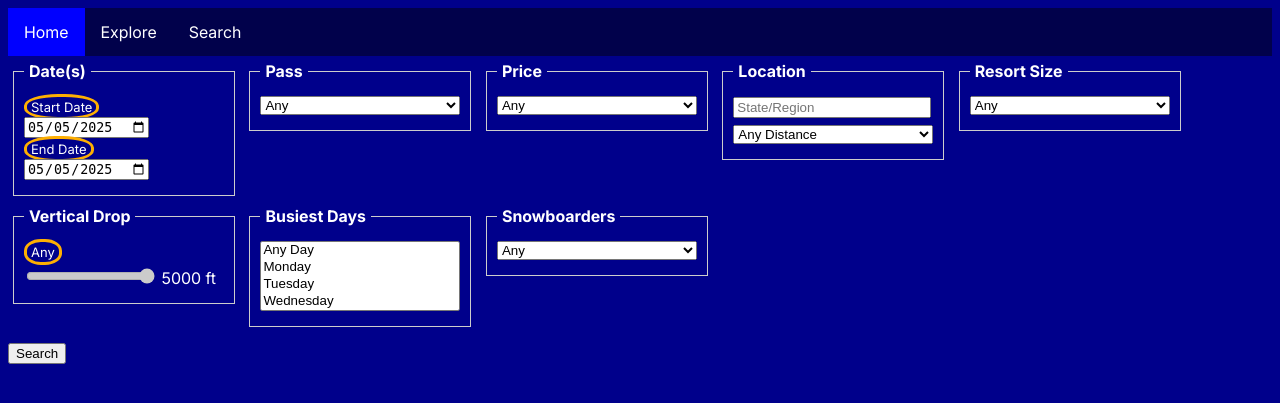
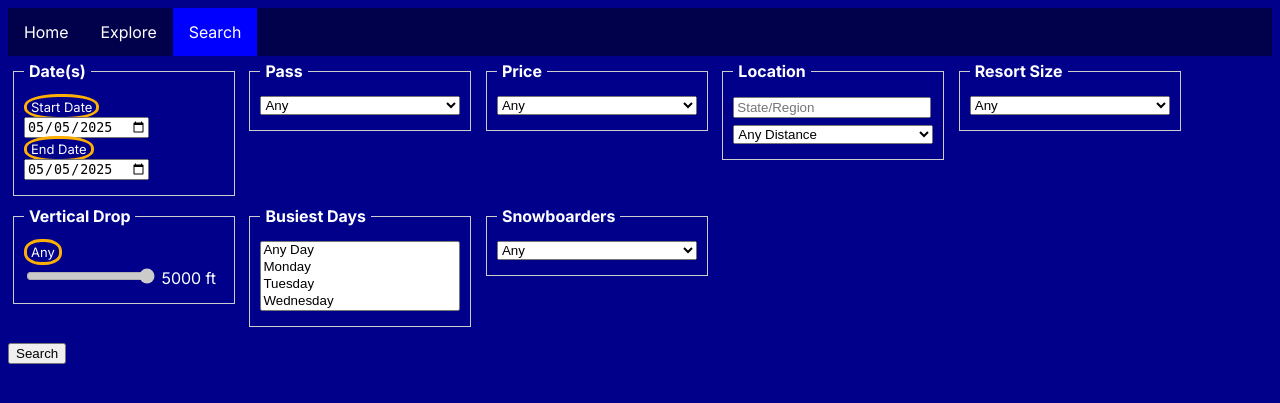
Before and after one commit to jinjen2004/PowDay, a Flask app: page /search in a window 1280 px wide. Shown: the top 403 px of the page. Run offline with Flask 3, Linux system fonts and the light colour scheme; some libraries are stand-ins or nearby versions.

Commit message:
one navbar thing fixed

```diff
--- a/templates/search.html
+++ b/templates/search.html
@@ -25,9 +25,9 @@
 </head>
 <body>
   <ul>
-    <li><a class="active" href="{{url_for('home')}}">Home</a></li>
+    <li><a href="{{url_for('home')}}">Home</a></li>
     <li><a href="{{url_for('explore')}}">Explore</a></li>
-    <li><a href="{{url_for('search')}}">Search</a></li>
+    <li><a class="active" href="{{url_for('search')}}">Search</a></li>
   </ul>
   <main>
   <!-- ── SEARCH FORM ────────────────────────────────────────────────── -->
```
